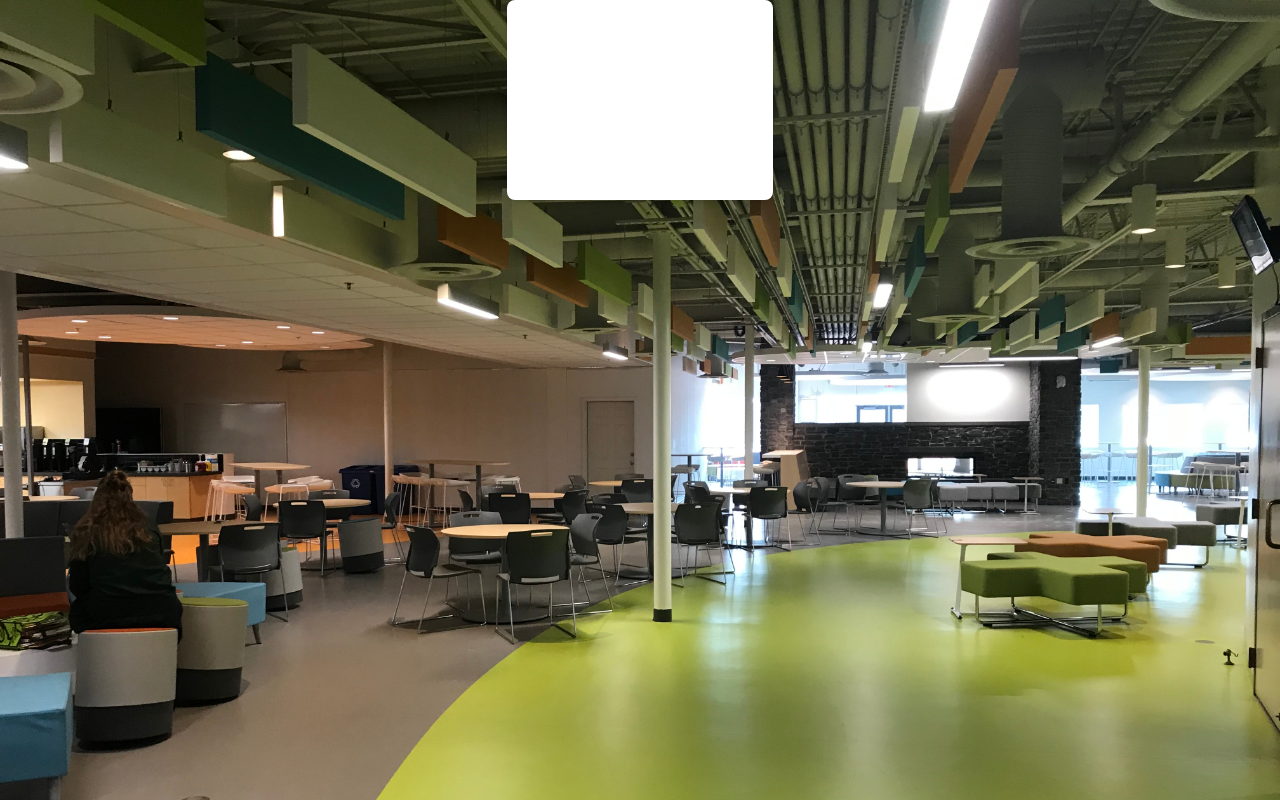
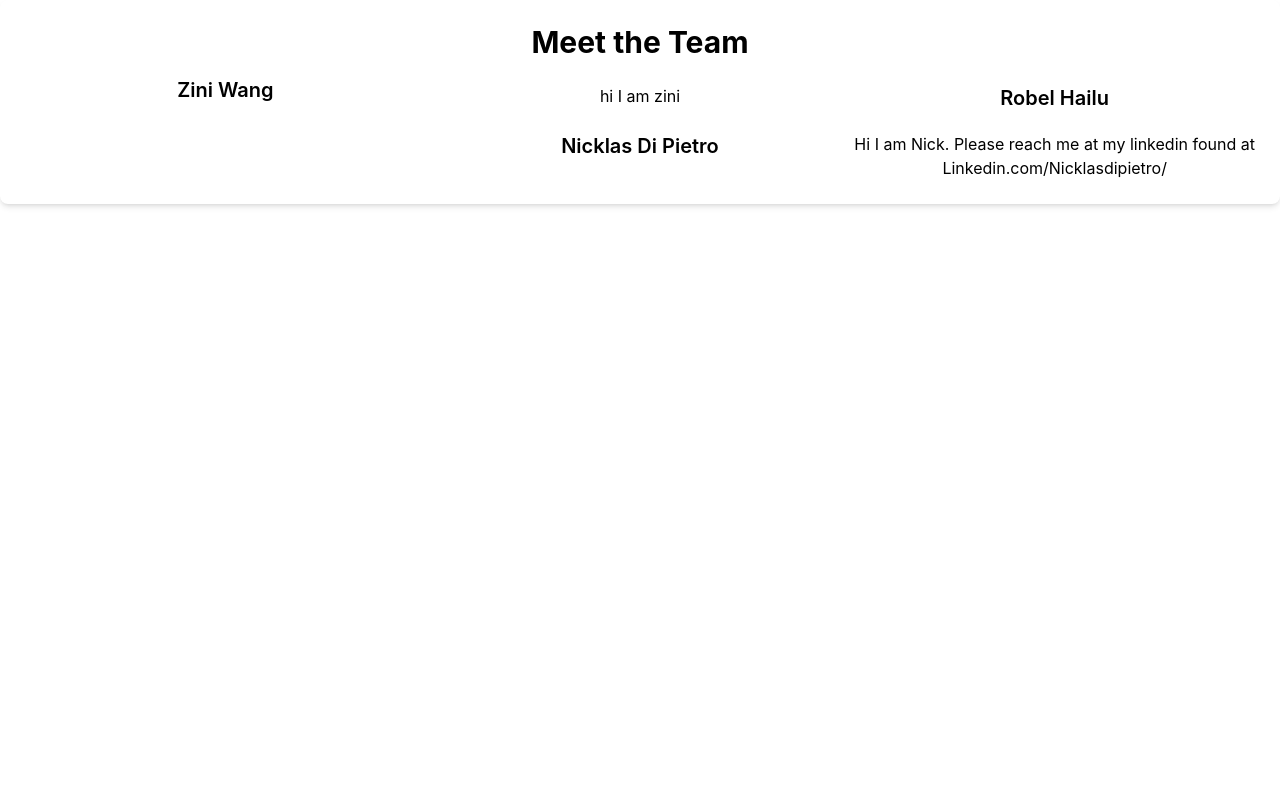
Before and after one commit to CodeDay-Labs-RNZ/Space-saver, a React (Create React App) app in the folder frontend/: page /aboutus in a window 1280 px wide. Built offline with nearby package versions, Linux system fonts and the light colour scheme.

Commit message:
Update AboutUs.tsx
Working on adjusting aboutus to be more aesthetically pleasing using tailwind. Still a WIP

```diff
--- a/frontend/src/pages/AboutUs.tsx
+++ b/frontend/src/pages/AboutUs.tsx
@@ -2,27 +2,17 @@ import React from "react";
 
 function AboutUs() {
     return (
-        <div className="relative overflow-hidden bg-cover bg-no-repeat min-h-screen flex flex-col text-white bg-[url(../public/officespace2.jpg)]">
-            <div className="absolute inset-0 bg-black opacity-50 z-[-1]"></div>
-            <div className="flex items-center justify-center h-full">
-
-                {/*<div className="flex justify-start">*/}
-                {/*    <img width={100} height={100}*/}
-                {/*         src="/logoPlaceholderImage.svg"*/}
-                {/*         className="items-center"*/}
-                {/*         alt="logo"/>*/}
-                {/*</div>*/}
-
                 <div className="bg-white p-6 rounded-lg shadow-md">
                     <h1 className="text-3xl font-bold mb-4">Meet the Team</h1>
-                    <div className="space-y-2">
+                    <div className="space-y-2 grid grid-cols-3 gap-3">
                         <h1 className="text-xl font-semibold">Zini Wang</h1>
+                        <h2>hi I am zini</h2>
                         <h1 className="text-xl font-semibold">Robel Hailu</h1>
+                        <h2></h2>
                         <h1 className="text-xl font-semibold">Nicklas Di Pietro</h1>
+                        <h2 className="">Hi I am Nick. Please reach me at my linkedin found at Linkedin.com/Nicklasdipietro/</h2>
                     </div>
                 </div>
-            </div>
-        </div>
     );
 }
 
```
